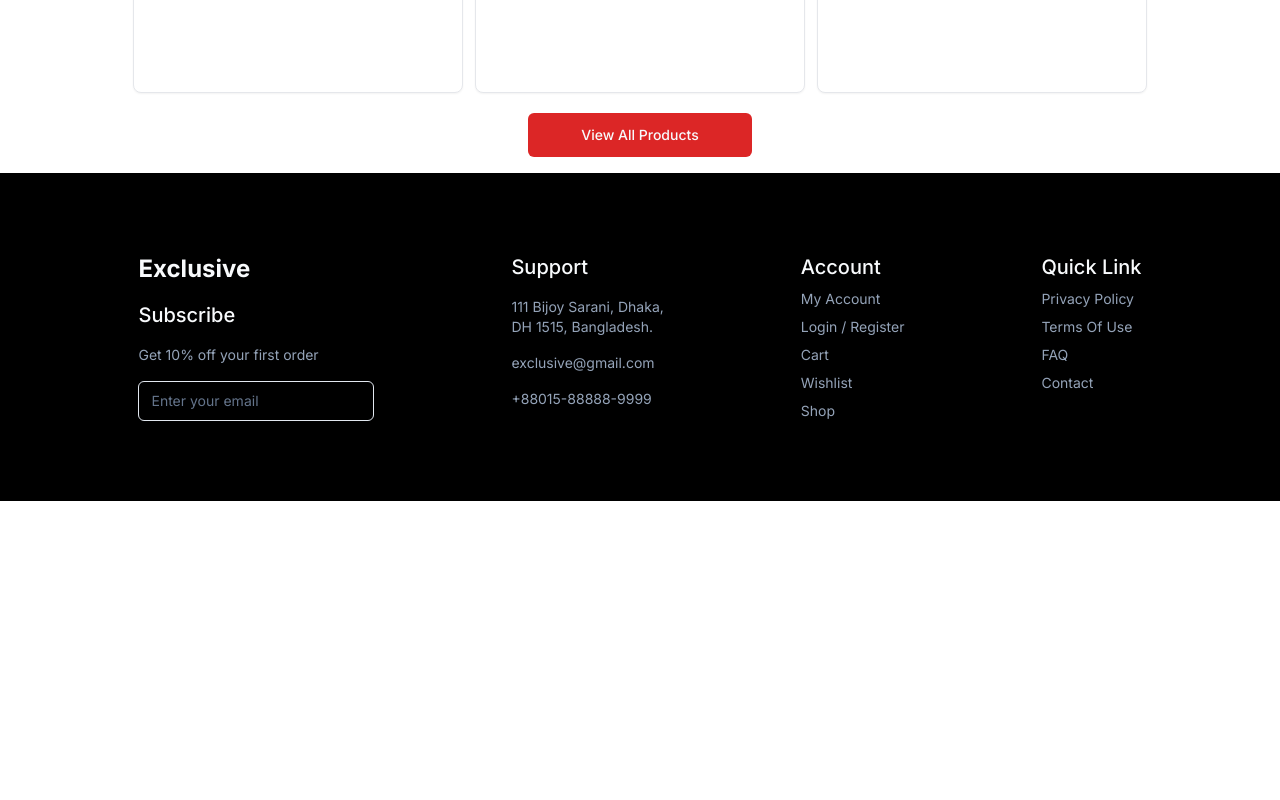
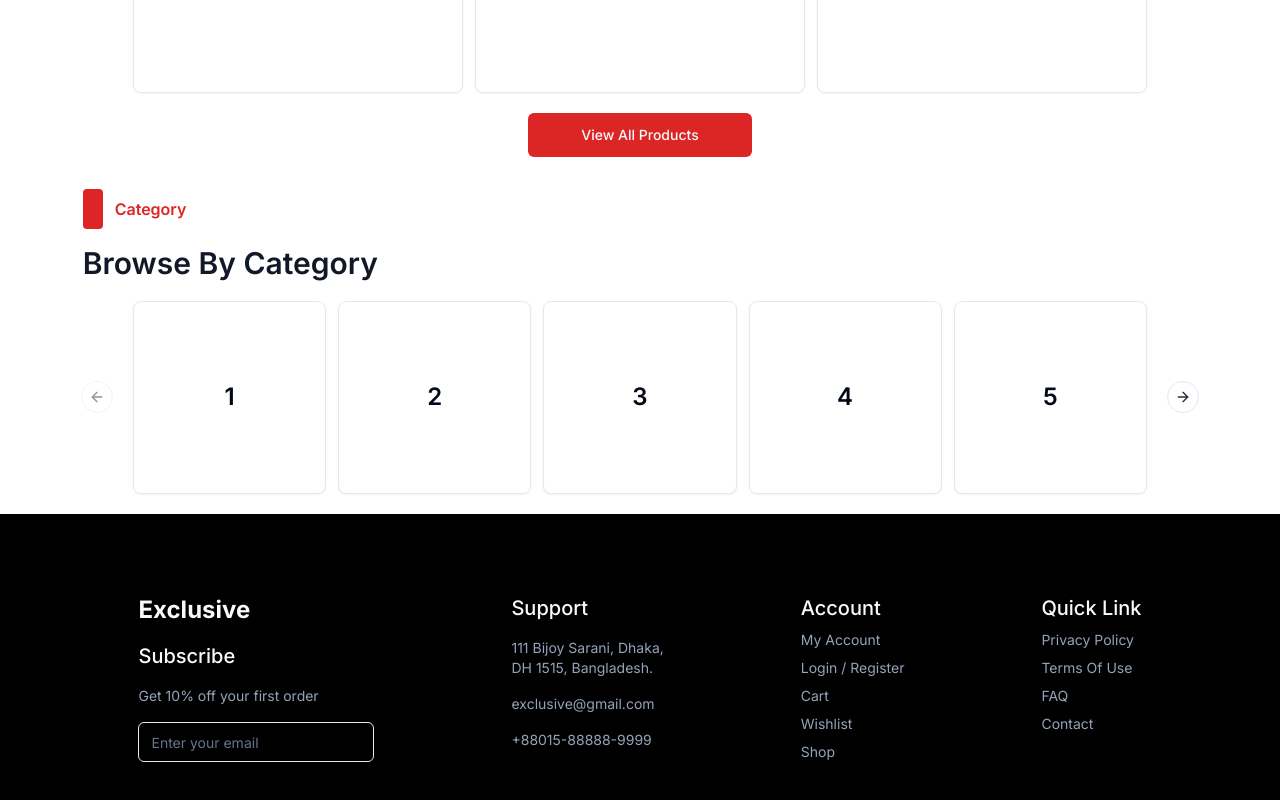
Before and after one commit to mhmodfrmwi/Exclusive, a Next.js app: page / in a window 1280 px wide. Shown: the part 916-1716 px from the top of the page. Before the commit the page ends 1417 px from the top, so only its background shows below. Built offline with nearby package versions, Linux system fonts and the light colour scheme.

Commit message:
category component

```diff
--- /dev/null
+++ b/src/app/CategoryComponent/page.js
@@ -0,0 +1,43 @@
+import { Card, CardContent } from "@/components/ui/card";
+import {
+  Carousel,
+  CarouselContent,
+  CarouselItem,
+  CarouselNext,
+  CarouselPrevious,
+} from "@/components/ui/carousel";
+
+const CategoryComponent = () => {
+  return (
+    <div className="py-4 w-11/12 mx-auto flex flex-col gap-4">
+      <div className="flex gap-3 items-center">
+        <div className="w-5 h-10 rounded-sm bg-red-600"></div>
+        <p className="font-semibold text-base text-red-600">Category</p>
+      </div>
+      <h1 className="text-3xl font-semibold text-gray-900">
+        Browse By Category
+      </h1>{" "}
+      <Carousel className="w-11/12 mx-auto">
+        <CarouselContent className="-ml-1">
+          {Array.from({ length: 7 }).map((_, index) => (
+            <CarouselItem
+              key={index}
+              className="pl-1 basis-1/2 md:basis-1/4 lg:basis-1/5"
+            >
+              <div className="p-1">
+                <Card>
+                  <CardContent className="flex aspect-square items-center justify-center p-6">
+                    <span className="text-2xl font-semibold">{index + 1}</span>
+                  </CardContent>
+                </Card>
+              </div>
+            </CarouselItem>
+          ))}
+        </CarouselContent>
+        <CarouselPrevious />
+        <CarouselNext />
+      </Carousel>
+    </div>
+  );
+};
+export default CategoryComponent;
--- a/src/app/TodayComponent/page.js
+++ b/src/app/TodayComponent/page.js
@@ -18,8 +18,10 @@ export default function TodayComponent() {
         <div className="w-5 h-10 rounded-sm bg-red-600"></div>
         <p className="font-semibold text-base text-red-600">Today’s</p>
       </div>
-      <div className="flex gap-20 items-center max-[640px]:flex-col max-[640px]:gap-10">
-        <h1 className="text-4xl font-semibold text-gray-900">Flash Sales</h1>
+      <div className="flex gap-20 items-start max-[640px]:flex-col max-[640px]:gap-10">
+        <h1 className="text-4xl font-semibold text-gray-900 my-auto">
+          Flash Sales
+        </h1>
         <div className="grid grid-flow-col gap-5 text-center auto-cols-max">
           <div className="flex flex-col">
             days
--- a/src/app/page.js
+++ b/src/app/page.js
@@ -1,10 +1,12 @@
 import { Button } from "@/components/ui/button";
 import Image from "next/image";
 import TodayComponent from "./TodayComponent/page";
+import CategoryComponent from "./CategoryComponent/page";
 export default function Home() {
   return (
     <div className="container ">
       <TodayComponent />
+      <CategoryComponent />
     </div>
   );
 }
```
